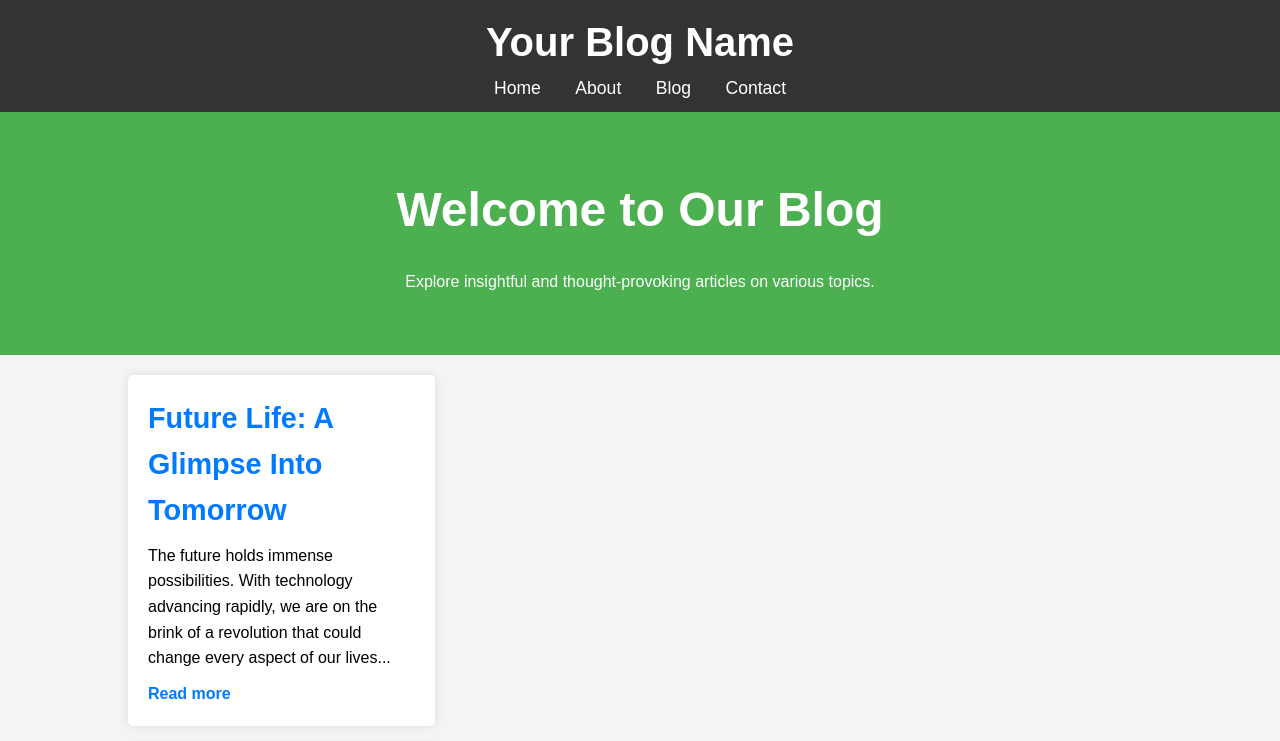
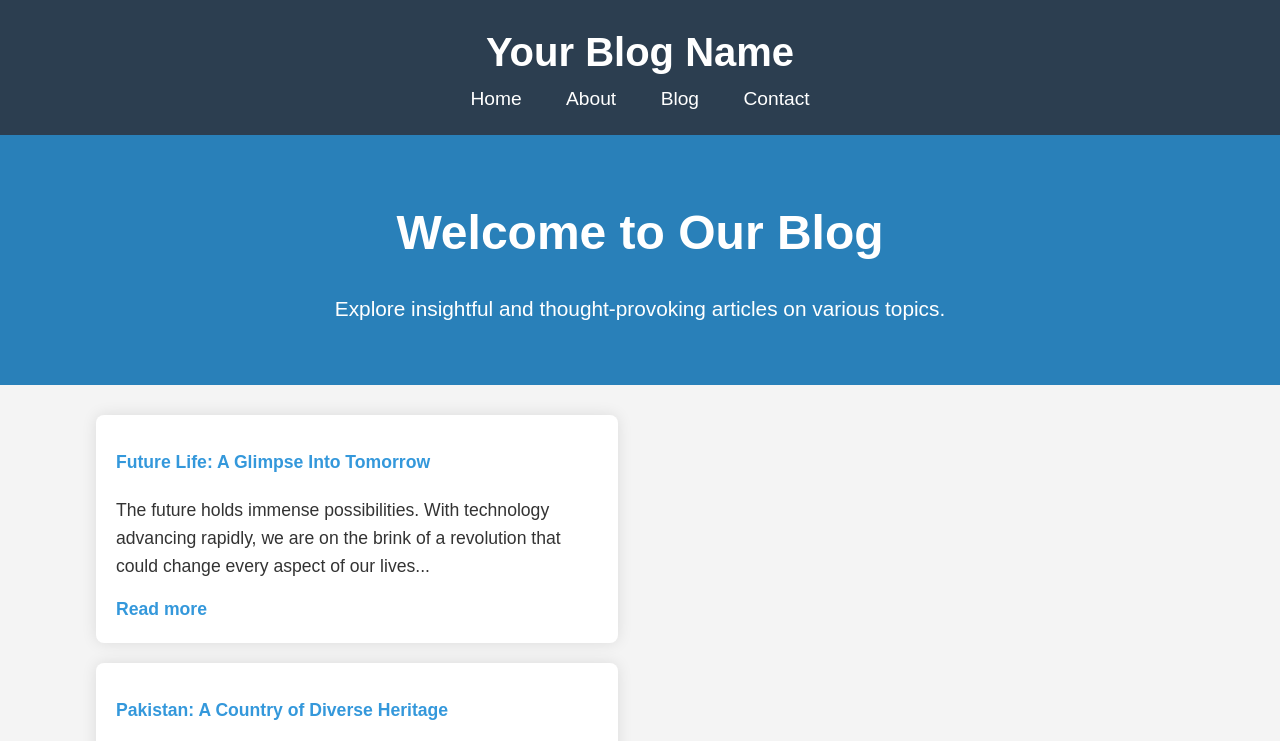
Before and after one commit to Faizanmalik89/urban-octo-potato, a plain HTML site: page index.html in a window 1280 px wide. Shown: the top 741 px of the page. Drawn offline with Linux system fonts and the light colour scheme.

Commit message:
Update styles.css

```diff
--- a/styles.css
+++ b/styles.css
@@ -10,23 +10,25 @@ body {
     font-family: Arial, sans-serif;
     background-color: #f4f4f4;
     line-height: 1.6;
+    color: #333;
 }
 
 .container {
-    width: 80%;
+    width: 85%;
     margin: 0 auto;
 }
 
 /* Header Styles */
 header {
-    background-color: #333;
+    background-color: #2c3e50;
     color: #fff;
-    padding: 10px 0;
+    padding: 20px 0;
 }
 
 header .logo h1 {
     font-size: 2.5rem;
     text-align: center;
+    font-weight: bold;
 }
 
 header nav ul {
@@ -36,18 +38,18 @@ header nav ul {
 
 header nav ul li {
     display: inline;
-    margin: 0 15px;
+    margin: 0 20px;
 }
 
 header nav ul li a {
     color: #fff;
     text-decoration: none;
-    font-size: 1.1rem;
+    font-size: 1.2rem;
 }
 
 /* Hero Section */
 .hero {
-    background-color: #4CAF50;
+    background-color: #2980b9;
     color: #fff;
     text-align: center;
     padding: 60px 0;
@@ -58,37 +60,43 @@ header nav ul li a {
     margin-bottom: 20px;
 }
 
+.hero p {
+    font-size: 1.3rem;
+    font-weight: 400;
+}
+
 /* Blog Section */
 .blog-posts {
     display: flex;
     flex-wrap: wrap;
     justify-content: space-between;
-    margin-top: 20px;
+    margin-top: 30px;
 }
 
 .blog-posts .post {
     background-color: #fff;
     padding: 20px;
-    width: 30%;
+    width: 48%;
     margin-bottom: 20px;
-    border-radius: 5px;
-    box-shadow: 0 0 10px rgba(0, 0, 0, 0.1);
+    border-radius: 8px;
+    box-shadow: 0 0 15px rgba(0, 0, 0, 0.1);
 }
 
 .blog-posts .post h2 {
     font-size: 1.8rem;
-    margin-bottom: 10px;
+    margin-bottom: 15px;
 }
 
 .blog-posts .post p {
-    font-size: 1rem;
-    margin-bottom: 10px;
+    font-size: 1.1rem;
+    margin-bottom: 15px;
 }
 
 .blog-posts .post a {
-    color: #007bff;
+    color: #3498db;
     text-decoration: none;
     font-weight: bold;
+    font-size: 1.1rem;
 }
 
 /* Sidebar Section */
@@ -97,8 +105,8 @@ aside {
     padding: 20px;
     width: 25%;
     margin-top: 20px;
-    border-radius: 5px;
-    box-shadow: 0 0 10px rgba(0, 0, 0, 0.1);
+    border-radius: 8px;
+    box-shadow: 0 0 15px rgba(0, 0, 0, 0.1);
 }
 
 aside h3 {
@@ -111,7 +119,7 @@ aside ul {
 }
 
 aside ul li {
-    margin-bottom: 10px;
+    margin-bottom: 12px;
 }
 
 aside ul li a {
@@ -119,9 +127,18 @@ aside ul li a {
     text-decoration: none;
 }
 
+.social li a {
+    text-decoration: none;
+    color: #3498db;
+}
+
+.social li a:hover {
+    text-decoration: underline;
+}
+
 /* Footer Section */
 footer {
-    background-color: #333;
+    background-color: #2c3e50;
     color: #fff;
     padding: 20px 0;
     text-align: center;
@@ -131,3 +148,9 @@ footer {
 footer p {
     font-size: 1rem;
 }
+
+/* Adsense Section */
+.adsense {
+    margin: 40px 0;
+    text-align: center;
+}
```
